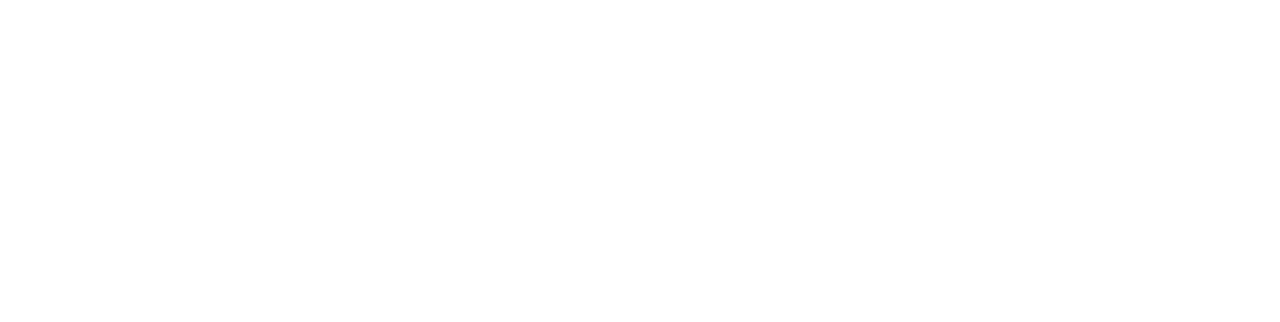
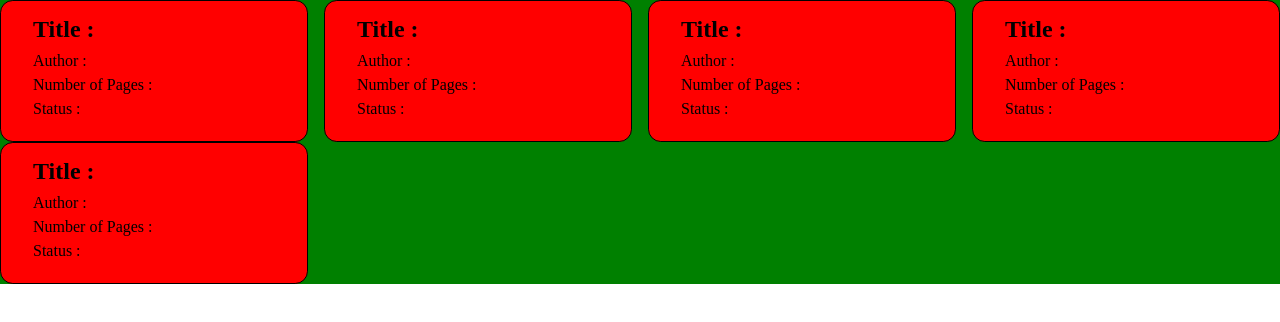
Before and after one commit to fakhryandev/odin-library, a plain HTML site: page index.html in a window 1280 px wide. Drawn offline with Linux system fonts and the light colour scheme.

Commit message:
styling book item

```diff
--- a/index.html
+++ b/index.html
@@ -5,11 +5,43 @@
     <meta http-equiv="X-UA-Compatible" content="IE=edge" />
     <meta name="viewport" content="width=device-width, initial-scale=1.0" />
     <title>The Odin Project - Library</title>
+    <link rel="stylesheet" href="reset.css" />
     <link rel="stylesheet" href="styles.css" />
   </head>
   <body>
     <main>
-      <div class="library"></div>
+      <div class="library">
+        <div class="book">
+          <h1 class="book-title" class="book-title">Title :</h1>
+          <p>Author :</p>
+          <p>Number of Pages :</p>
+          <p>Status :</p>
+        </div>
+        <div class="book">
+          <h1 class="book-title">Title :</h1>
+          <p>Author :</p>
+          <p>Number of Pages :</p>
+          <p>Status :</p>
+        </div>
+        <div class="book">
+          <h1 class="book-title">Title :</h1>
+          <p>Author :</p>
+          <p>Number of Pages :</p>
+          <p>Status :</p>
+        </div>
+        <div class="book">
+          <h1 class="book-title">Title :</h1>
+          <p>Author :</p>
+          <p>Number of Pages :</p>
+          <p>Status :</p>
+        </div>
+        <div class="book">
+          <h1 class="book-title">Title :</h1>
+          <p>Author :</p>
+          <p>Number of Pages :</p>
+          <p>Status :</p>
+        </div>
+      </div>
     </main>
     <script src="script.js"></script>
   </body>
--- /dev/null
+++ b/reset.css
@@ -0,0 +1,124 @@
+html,
+body,
+div,
+span,
+applet,
+object,
+iframe,
+h1,
+h2,
+h3,
+h4,
+h5,
+h6,
+p,
+blockquote,
+pre,
+a,
+abbr,
+acronym,
+address,
+big,
+cite,
+code,
+del,
+dfn,
+em,
+img,
+ins,
+kbd,
+q,
+s,
+samp,
+small,
+strike,
+strong,
+sub,
+sup,
+tt,
+var,
+b,
+u,
+i,
+center,
+dl,
+dt,
+dd,
+ol,
+ul,
+li,
+fieldset,
+form,
+label,
+legend,
+table,
+caption,
+tbody,
+tfoot,
+thead,
+tr,
+th,
+td,
+article,
+aside,
+canvas,
+details,
+embed,
+figure,
+figcaption,
+footer,
+header,
+hgroup,
+menu,
+nav,
+output,
+ruby,
+section,
+summary,
+time,
+mark,
+audio,
+video {
+  margin: 0;
+  padding: 0;
+  border: 0;
+  font-size: 100%;
+  font: inherit;
+  vertical-align: baseline;
+}
+/* HTML5 display-role reset for older browsers */
+article,
+aside,
+details,
+figcaption,
+figure,
+footer,
+header,
+hgroup,
+menu,
+nav,
+section {
+  display: block;
+}
+body {
+  line-height: 1;
+}
+ol,
+ul {
+  list-style: none;
+}
+blockquote,
+q {
+  quotes: none;
+}
+blockquote:before,
+blockquote:after,
+q:before,
+q:after {
+  content: "";
+  content: none;
+}
+table {
+  border-collapse: collapse;
+  border-spacing: 0;
+}
--- a/styles.css
+++ b/styles.css
@@ -12,8 +12,22 @@ body {
   background-color: green;
   display: grid;
   grid-template-columns: repeat(4, 1fr);
+  column-gap: 1em;
 }
 
 .book {
+  border: 1px solid black;
+  border-radius: 0.8em;
   background-color: red;
+  padding: 1em 2em;
 }
+
+.book-title {
+  font-weight: 700;
+  font-size: 1.5em;
+  margin-bottom: 0.5em;
+}
+
+.book p {
+  margin-bottom: 0.5em;
+}
```
